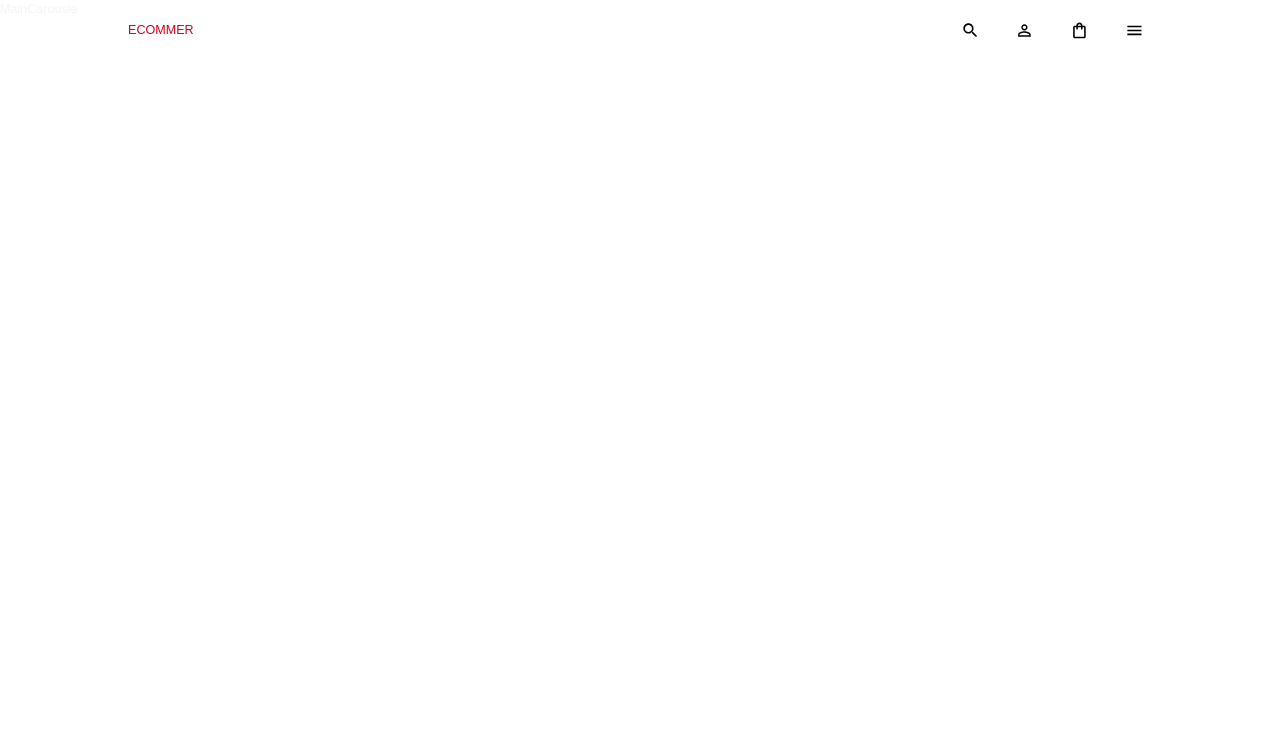
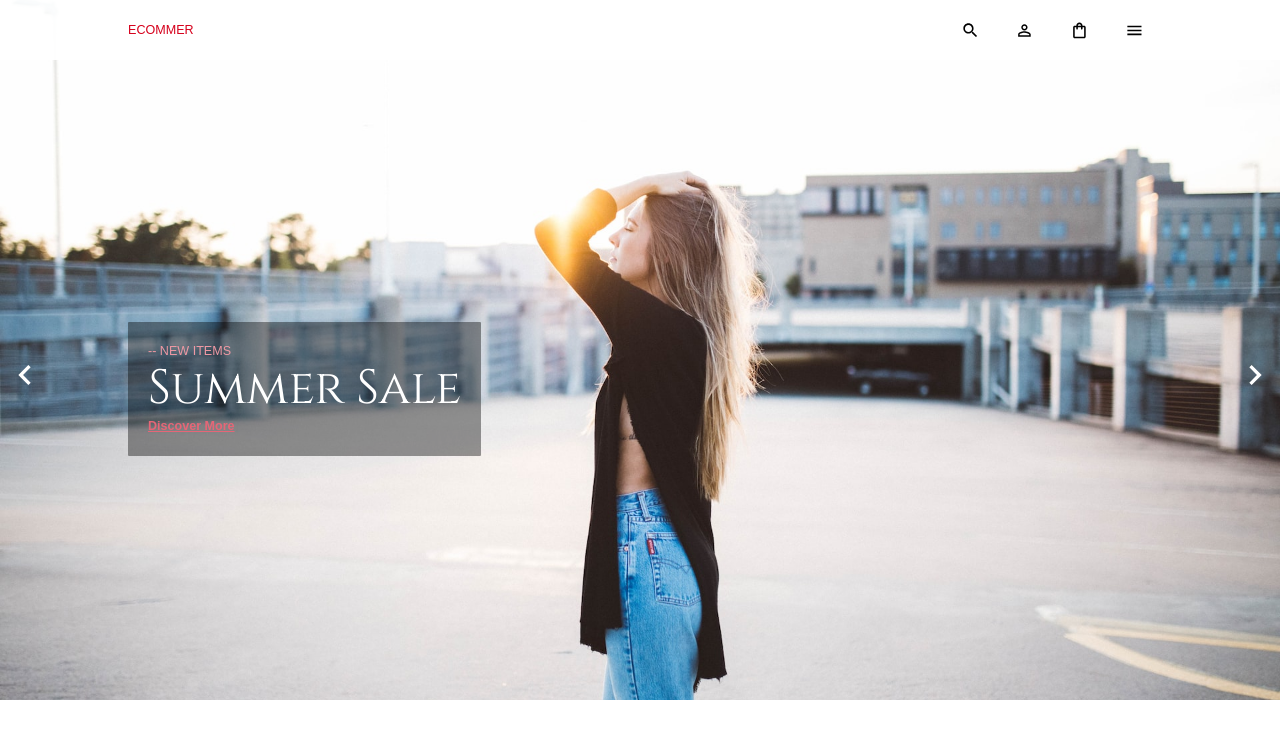
Before and after one commit to irfandayan/fs-react-ecommerce-ecomer-app, a React (Create React App) app in the folder client/: page / in a window 1280 px wide. Shown: the top 738 px of the page. Built offline with nearby package versions, Linux system fonts and the light colour scheme; a web font is replaced by a local one.

Commit message:
Add home page carousel

```diff
--- a/client/src/scenes/home/MainCarousel.jsx
+++ b/client/src/scenes/home/MainCarousel.jsx
@@ -1,7 +1,100 @@
 import { Box, Typography, IconButton, useMediaQuery } from "@mui/material";
+import { Carousel } from "react-responsive-carousel";
+import "react-responsive-carousel/lib/styles/carousel.min.css";
+import NavigateBeforeIcon from "@mui/icons-material/NavigateBefore";
+import NavigateNextIcon from "@mui/icons-material/NavigateNext";
+import { shades } from "../../theme";
 
-const MainCarousle = () => {
-  return <div>MainCarousle</div>;
+// Imports all image from assets folder
+const importAll = (r) =>
+  r.keys().reduce((acc, item) => {
+    acc[item.replace("./", "")] = r(item);
+    return acc;
+  }, {});
+
+const heroTextureImports = importAll(
+  require.context("../../assets", false, /\.(png|jpe?g|svg)$/)
+);
+
+const MainCarousel = () => {
+  const isNonMobile = useMediaQuery("(min-width:600px)");
+
+  return (
+    <Carousel
+      infiniteLoop={true}
+      showThumbs={false}
+      showIndicators={false}
+      showStatus={false}
+      renderArrowPrev={(onClickHandler, hasPrev, label) => (
+        <IconButton
+          onClick={onClickHandler}
+          sx={{
+            position: "absolute",
+            top: "50%",
+            left: "0",
+            color: "white",
+            padding: "5px",
+            zIndex: "10",
+          }}
+        >
+          <NavigateBeforeIcon sx={{ fontSize: 40 }} />
+        </IconButton>
+      )}
+      renderArrowNext={(onClickHandler, hasNext, label) => (
+        <IconButton
+          onClick={onClickHandler}
+          sx={{
+            position: "absolute",
+            top: "50%",
+            right: "0",
+            color: "white",
+            padding: "5px",
+            zIndex: "10",
+          }}
+        >
+          <NavigateNextIcon sx={{ fontSize: 40 }} />
+        </IconButton>
+      )}
+    >
+      {Object.values(heroTextureImports).map((texture, index) => (
+        <Box key={`carousel-image-${index}`}>
+          <img
+            src={texture}
+            alt={`carousel-${index}`}
+            style={{
+              width: "100%",
+              height: "700px",
+              objectFit: "cover",
+              backgroundAttachment: "fixed",
+            }}
+          />
+          <Box
+            color="white"
+            padding="20px"
+            borderRadius="1px"
+            textAlign="left"
+            backgroundColor="rgb(0, 0, 0, 0.4)"
+            position="absolute"
+            top="46%"
+            left={isNonMobile ? "10%" : "0"}
+            right={isNonMobile ? undefined : "0"}
+            margin={isNonMobile ? undefined : "0 auto"}
+            maxWidth={isNonMobile ? undefined : "0 240px"}
+          >
+            <Typography color={shades.secondary[200]}>-- NEW ITEMS</Typography>
+            <Typography variant="h1">Summer Sale</Typography>
+            <Typography
+              fontWeight="bold"
+              color={shades.secondary[300]}
+              sx={{ textDecoration: "underline" }}
+            >
+              Discover More
+            </Typography>
+          </Box>
+        </Box>
+      ))}
+    </Carousel>
+  );
 };
 
-export default MainCarousle;
+export default MainCarousel;
```
